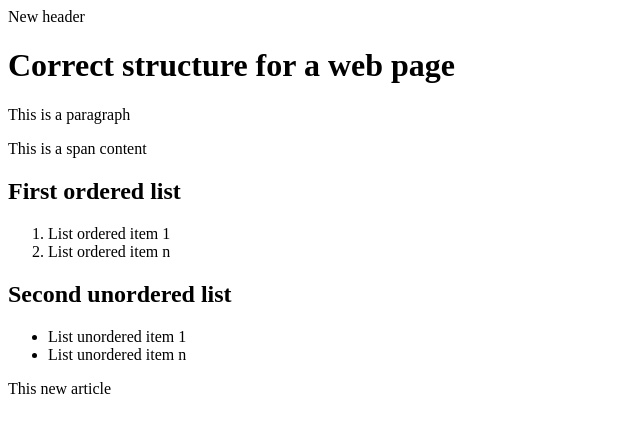
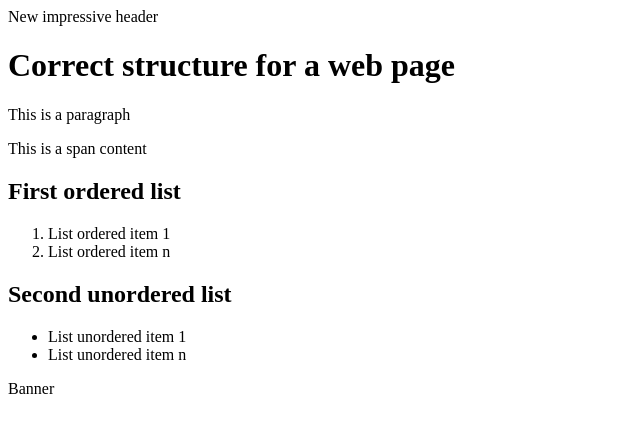
Before and after one commit to mfrinf/portfolio_2019, a plain HTML site: page index.html in a window 1280 px wide. Shown: the whole page, without its empty margins (0-640 px from the left). Drawn offline with Linux system fonts and the light colour scheme.

Commit message:
Update index.html

```diff
--- a/index.html
+++ b/index.html
@@ -5,7 +5,7 @@
 </head>
 <body>
 	<header>
-		New header
+		New impressive header
 	</header>
 
 	<h1> Correct structure for a web page</h1>
@@ -29,9 +29,9 @@
 		</ul>
 	</div>
 
-	<article>
-		This new article
-	</article>
+	<article_>
+		Banner
+	</article_>
 
 
 </body>
```
